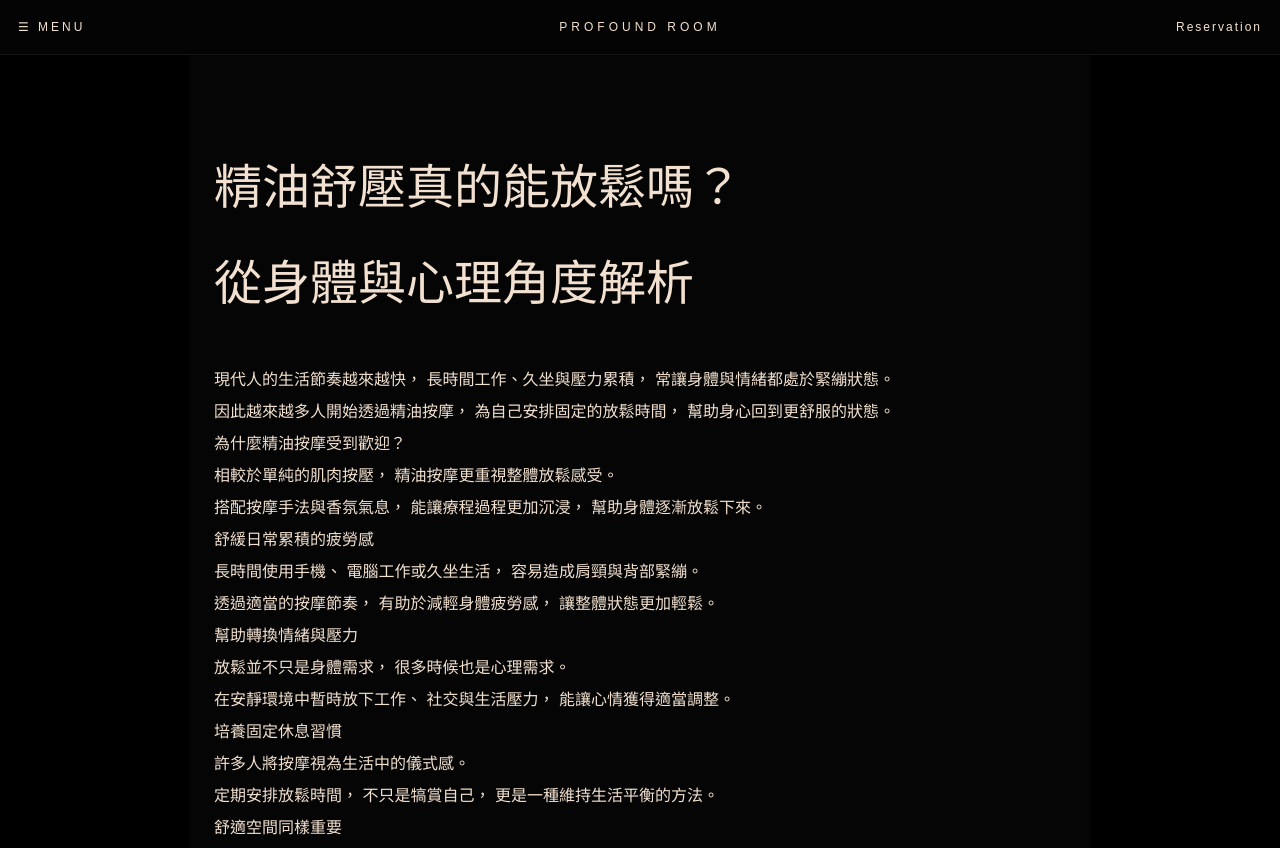
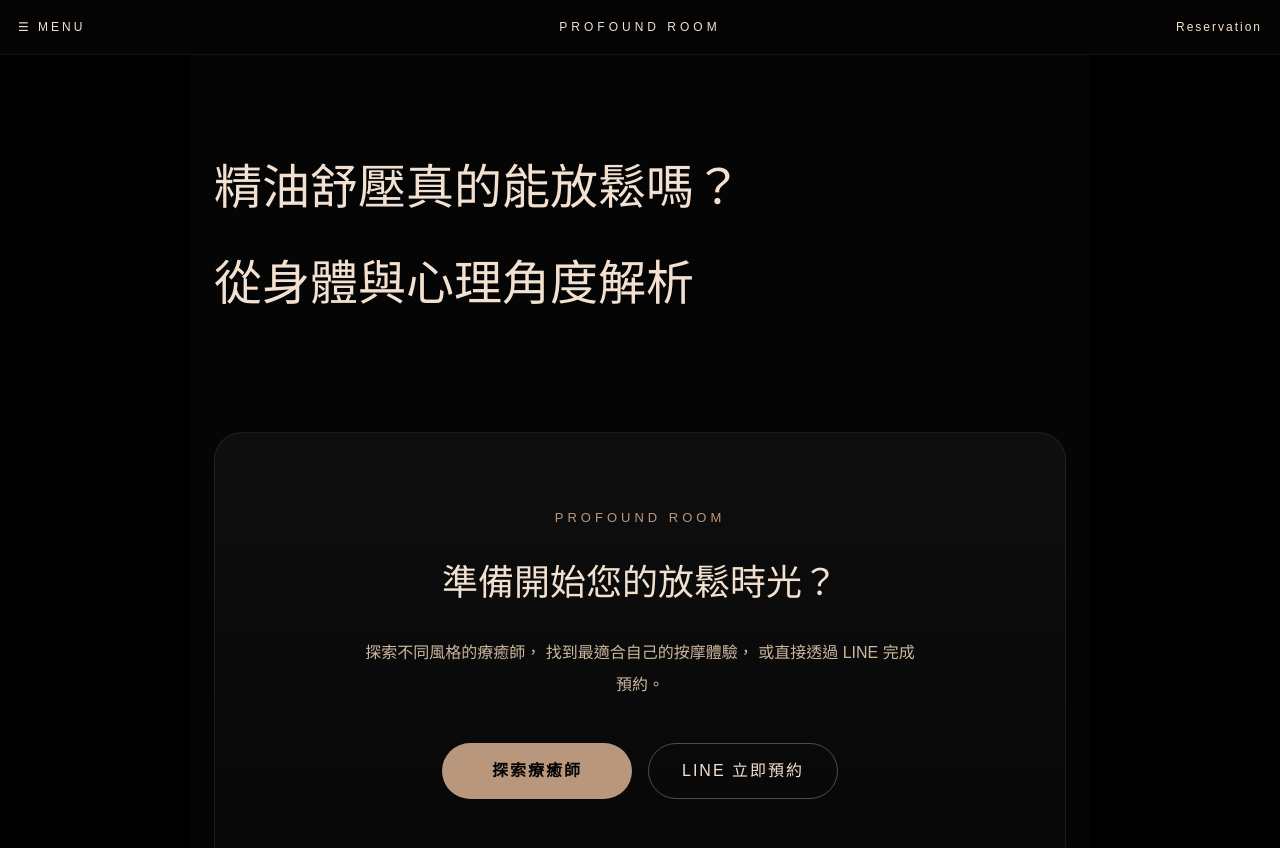
Before and after one commit to profoundroomkh/profound-room, a Next.js app: page /journal/benefits-of-oil-massage in a window 1280 px wide. Shown: the top 848 px of the page. Built offline with nearby package versions, Linux system fonts and the light colour scheme.

Commit message:
Update page.js

```diff
--- a/app/journal/benefits-of-oil-massage/page.js
+++ b/app/journal/benefits-of-oil-massage/page.js
@@ -45,6 +45,7 @@ export default function ArticlePage() {
         <br />
         從身體與心理角度解析
       </h1>
+          <JournalCTA />
 
       <p>
         現代人的生活節奏越來越快，
```
